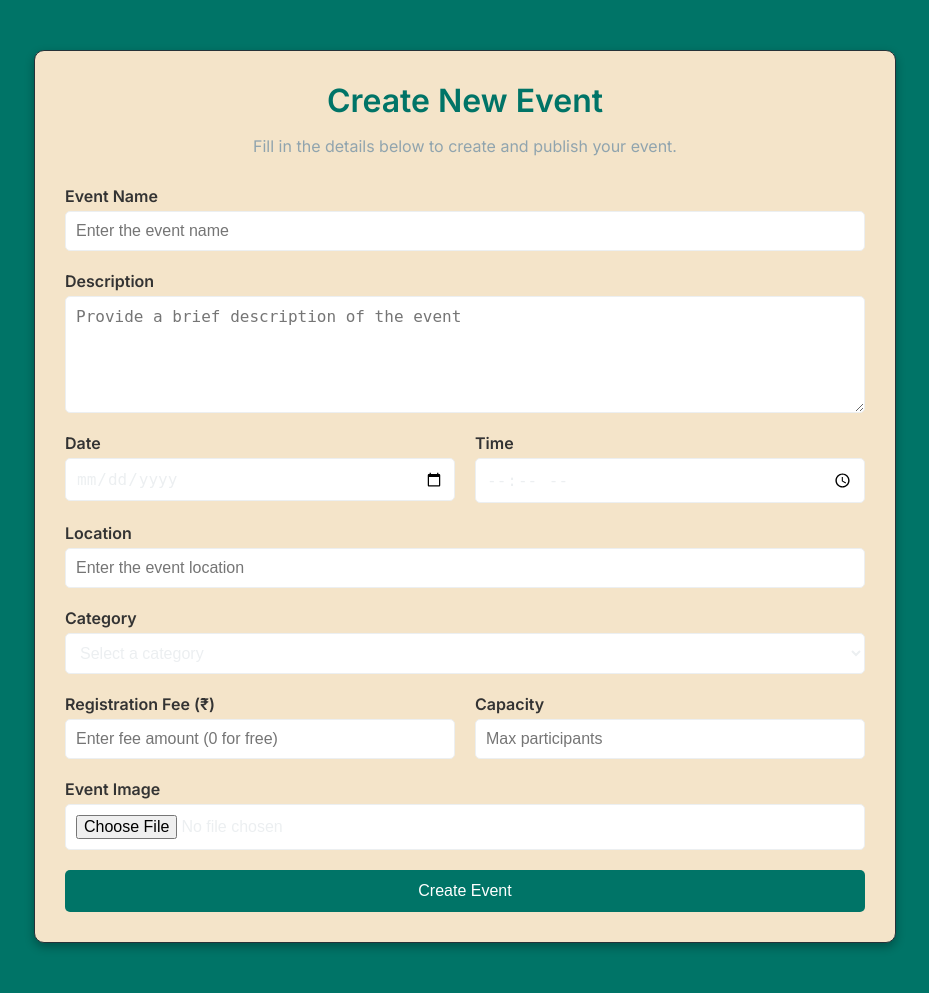
After one commit to jaswanth070/Event-Management, a Django app: page /events/create/ in a window 1280 px wide. The commit adds this page. Shown: the whole page, without its empty margins (175-1104 px from the left). Run offline with Django 5.2, Linux system fonts and the light colour scheme.

Commit message:
Some Progress

```diff
--- /dev/null
+++ b/event_management/Templates/events/event_creation.html
@@ -0,0 +1,267 @@
+<!DOCTYPE html>
+<html lang="en">
+
+<head>
+    <meta charset="UTF-8">
+    <meta name="viewport" content="width=device-width, initial-scale=1.0">
+    <title>Create New Event</title>
+    <link href="https://fonts.googleapis.com/css2?family=Inter:wght@400;600&display=swap" rel="stylesheet">
+    <style>
+        /* General Styles */
+        body {
+            font-family: 'Inter', sans-serif;
+            margin: 0;
+            padding: 0;
+            background-color: #007467;
+            /* Dark background theme */
+            color: #333;
+            /* Light text color for readability */
+        }
+
+        .container {
+            max-width: 800px;
+            margin: 50px auto;
+            background: #f4e4c9;
+            /* Dark container background */
+            border-radius: 10px;
+            box-shadow: 0 4px 10px rgba(0, 0, 0, 0.3);
+            /* Subtle shadow */
+            padding: 30px;
+            border: 1px solid #263238;
+            /* Accent border for better visibility */
+        }
+
+        /* Header */
+        header {
+            text-align: center;
+            margin-bottom: 30px;
+        }
+
+        header img {
+            max-width: 100px;
+            margin-bottom: 20px;
+        }
+
+        header h1 {
+            font-size: 2rem;
+            margin: 0;
+            color: #007467;
+            /* Primary accent color */
+        }
+
+        header p {
+            font-size: 1rem;
+            color: #90A4AE;
+            /* Secondary text color */
+        }
+
+        /* Form Styles */
+        .event-form {
+            display: flex;
+            flex-direction: column;
+            gap: 20px;
+        }
+
+        .form-group {
+            display: flex;
+            flex-direction: column;
+        }
+
+        label {
+            font-weight: 600;
+            margin-bottom: 5px;
+            color: #333;
+            /* Muted text color */
+        }
+
+        input,
+        textarea,
+        select {
+            padding: 10px;
+            font-size: 1rem;
+            border: 1px solid;
+            /* Dark border for form fields */
+            border-radius: 5px;
+            background: #fff;
+            /* Dark input background */
+            color: #ECEFF1;
+            /* Light text color for inputs */
+            outline: none;
+            transition: border-color 0.3s ease, background 0.3s ease;
+        }
+
+        input:focus,
+        textarea:focus,
+        select:focus {
+            border-color: #007467;
+            /* Highlight border on focus */
+            /* background: #37474F; */
+            /* Slightly lighter background on focus */
+        }
+
+        textarea {
+            resize: vertical;
+        }
+
+        /* Form Row for Side-by-Side Inputs */
+        .form-row {
+            display: flex;
+            gap: 20px;
+        }
+
+        .form-row .form-group {
+            flex: 1;
+        }
+
+        /* Button Styles */
+        .btn-primary {
+            padding: 12px 20px;
+            font-size: 1rem;
+            color: #ffffff;
+            /* Button text color */
+            background: #007467;
+            /* Primary accent color */
+            border: none;
+            border-radius: 5px;
+            cursor: pointer;
+            transition: background 0.3s ease, transform 0.2s ease;
+        }
+
+        .btn-primary:hover {
+            background: #039BE5;
+            /* Darker shade for hover effect */
+            transform: scale(1.05);
+            /* Subtle scaling effect */
+        }
+
+        /* Logo */
+        header img {
+            border-radius: 50%;
+            /* Circular logo */
+            border: 2px solid #29B6F6;
+            /* Accent border around logo */
+            padding: 5px;
+        }
+
+        /* Responsive Design */
+        @media (max-width: 600px) {
+            .form-row {
+                flex-direction: column;
+            }
+        }
+    </style>
+</head>
+
+<body>
+    <div class="container">
+        <header>
+            <h1>Create New Event</h1>
+            <p>Fill in the details below to create and publish your event.</p>
+        </header>
+
+        <form class="event-form">
+            <!-- Event Name -->
+            <div class="form-group">
+                <label for="event-name">Event Name</label>
+                <input type="text" id="event-name" name="event_name" placeholder="Enter the event name" required>
+            </div>
+
+            <!-- Event Description -->
+            <div class="form-group">
+                <label for="event-description">Description</label>
+                <textarea id="event-description" name="event_description" rows="5"
+                    placeholder="Provide a brief description of the event" required></textarea>
+            </div>
+
+            <!-- Event Date -->
+            <div class="form-row">
+                <div class="form-group">
+                    <label for="event-date">Date</label>
+                    <input type="date" id="event-date" name="event_date" required>
+                </div>
+
+                <div class="form-group">
+                    <label for="event-time">Time</label>
+                    <input type="time" id="event-time" name="event_time" required>
+                </div>
+            </div>
+
+            <!-- Event Location -->
+            <div class="form-group">
+                <label for="event-location">Location</label>
+                <input type="text" id="event-location" name="event_location" placeholder="Enter the event location"
+                    required>
+            </div>
+
+            <!-- Event Category -->
+            <div class="form-group">
+                <label for="event-category">Category</label>
+                <select id="event-category" name="event_category" required>
+                    <option value="" disabled selected>Select a category</option>
+                    <option value="workshop">Workshop</option>
+                    <option value="competition">Competition</option>
+                    <option value="tech-talk">Tech Talk</option>
+                    <option value="networking">Networking</option>
+                </select>
+            </div>
+
+            <!-- Registration Fee -->
+            <div class="form-row">
+                <div class="form-group">
+                    <label for="event-fee">Registration Fee (₹)</label>
+                    <input type="number" id="event-fee" name="event_fee" placeholder="Enter fee amount (0 for free)">
+                </div>
+
+                <div class="form-group">
+                    <label for="event-capacity">Capacity</label>
+                    <input type="number" id="event-capacity" name="event_capacity" placeholder="Max participants"
+                        required>
+                </div>
+            </div>
+
+            <!-- File Upload -->
+            <div class="form-group">
+                <label for="event-image">Event Image</label>
+                <input type="file" id="event-image" name="event_image" accept="image/*">
+            </div>
+
+            <!-- Submit Button -->
+            <div class="form-group">
+                <button type="submit" class="btn-primary">Create Event</button>
+            </div>
+        </form>
+    </div>
+
+    <script src="https://code.jquery.com/jquery-3.6.0.min.js"></script>
+    <script>
+        $(document).ready(function () {
+            $('.event-form').on('submit', function (e) {
+                e.preventDefault(); // Prevent default form submission
+
+                // Create a FormData object for file upload handling
+                let formData = new FormData(this);
+
+                $.ajax({
+                    url: '/events/create/', // Backend API endpoint
+                    type: 'POST',
+                    data: formData,
+                    processData: false, // Prevent jQuery from automatically processing data
+                    contentType: false, // Set to false for file uploads
+                    headers: {
+                        'X-CSRFToken': '{{ csrf_token }}' // Include CSRF token for Django
+                    },
+                    success: function (response) {
+                        alert('Event created successfully!');
+                        // Redirect or clear the form
+                        $('.event-form')[0].reset();
+                    },
+                    error: function (xhr, status, error) {
+                        alert(`Error: ${xhr.responseJSON.error || 'Failed to create the event'}`);
+                    }
+                });
+            });
+        });
+    </script>
+</body>
+
+</html>
--- a/event_management/event_management/settings.py
+++ b/event_management/event_management/settings.py
@@ -126,3 +126,6 @@ STATICFILES_DIRS = [
 # https://docs.djangoproject.com/en/5.1/ref/settings/#default-auto-field
 
 DEFAULT_AUTO_FIELD = 'django.db.models.BigAutoField'
+
+MEDIA_URL = '/media/'
+MEDIA_ROOT = BASE_DIR / 'media'
--- a/event_management/events/urls.py
+++ b/event_management/events/urls.py
@@ -4,6 +4,7 @@ from django.urls import path
 from .views import *
 
 urlpatterns = [
-    # path('getEventDetails/<str:event_id>/', getEventDetails, name='getEventDetails'),
-    path('event/<str:event_id>/', EventDetailsView.as_view(), name='event_details'),
+    path("organizer/event/<str:event_id>/", EventDetailsView.as_view(),name="event"),
+    path("events/create/", create_event, name="create_event"),
+    # path("organizer/create_event", ,name="create_event")
 ]
--- a/event_management/events/views.py
+++ b/event_management/events/views.py
@@ -1,26 +1,11 @@
-from django.shortcuts import render,redirect
-from django.shortcuts import get_object_or_404
+from django.http import JsonResponse
+from django.views import View
+from django.utils.decorators import method_decorator
 from django.views.decorators.csrf import csrf_exempt
-from events.models import Event
-from django.utils.decorators import method_decorator
-from django.views import View
-from django.http import JsonResponse
-from .models import *
+from django.shortcuts import get_object_or_404,render
 import json
-
-def getEventDetails(request, event_id):
-    event = get_object_or_404(Event,id=event_id)
-    event_details = {
-        "id":event.id,
-        "name": event.name,
-        "description": event.description,
-        "date": event.date,
-        "time": event.time,
-        "is_completed": event.is_completed,
-        "accept_registrations": event.accept_registrations,
-        "organizer": event.organizer.user.first_name,
-    }
-    return JsonResponse(event_details)
+from .models import Event
+from users.models import Organizer
 
 @method_decorator(csrf_exempt, name='dispatch')
 class EventDetailsView(View):
@@ -35,8 +20,14 @@ class EventDetailsView(View):
             "description": event.description,
             "date": event.date,
             "time": event.time,
+            "location": event.location,
+            "category": event.category,
+            "fee": event.fee,
+            "capacity": event.capacity,
             "is_completed": event.is_completed,
             "accept_registrations": event.accept_registrations,
+            "participants_count": event.participants.count(),
+            "image_url": event.image.url if event.image else None,
         }
         return JsonResponse(data)
 
@@ -47,13 +38,49 @@ class EventDetailsView(View):
         event = get_object_or_404(Event, id=event_id, organizer__user=request.user)
         try:
             data = json.loads(request.body)
+            # Update event fields with provided data or retain current values
             event.name = data.get("name", event.name)
             event.description = data.get("description", event.description)
             event.date = data.get("date", event.date)
             event.time = data.get("time", event.time)
+            event.location = data.get("location", event.location)
+            event.category = data.get("category", event.category)
+            event.fee = data.get("fee", event.fee)
+            event.capacity = data.get("capacity", event.capacity)
             event.is_completed = data.get("is_completed", event.is_completed)
             event.accept_registrations = data.get("accept_registrations", event.accept_registrations)
             event.save()
             return JsonResponse({"message": "Event updated successfully!"})
         except Exception as e:
             return JsonResponse({"error": str(e)}, status=400)
+
+def create_event(request):
+    if request.method == "POST":
+        try:
+            # Extract organizer from request user
+            organizer = Organizer.objects.get(user=request.user)
+
+            # Parse form data
+            event_data = request.POST
+            image = request.FILES.get('event_image')  # Get uploaded image
+
+            # Create event
+            event = Event.objects.create(
+                id=event_data.get("event_id", None),
+                name=event_data["event_name"],
+                description=event_data["event_description"],
+                date=event_data["event_date"],
+                time=event_data["event_time"],
+                location=event_data["event_location"],
+                category=event_data["event_category"],
+                fee=event_data.get("event_fee", 0),
+                capacity=event_data["event_capacity"],
+                image=image,  # Save the uploaded image
+                organizer=organizer
+            )
+            return JsonResponse({"message": "Event created successfully!"}, status=201)
+        except KeyError as e:
+            return JsonResponse({"error": f"Missing field: {str(e)}"}, status=400)
+        except Exception as e:
+            return JsonResponse({"error": str(e)}, status=500)
+    return render(request,"events/event_creation.html")
--- a/event_management/users/urls.py
+++ b/event_management/users/urls.py
@@ -4,6 +4,7 @@ from .views import *
 urlpatterns = [
     path('register/', register, name='register'),
      path('login/', login_view, name='login'),
+     path('logout/', logout_view, name='logout'),
     # path('register/role/', views.role_selection, name='role_selection'),
     # path('register/organizer/', views.organizer_register, name='organizer_register'),
     # path('register/participant/', views.participant_register, name='participant_register'),
--- a/event_management/users/views.py
+++ b/event_management/users/views.py
@@ -1,5 +1,5 @@
 from django.shortcuts import render, redirect
-from django.contrib.auth import authenticate, login
+from django.contrib.auth import authenticate, login,logout
 from django.http import JsonResponse
 from django.contrib import messages
 from .models import Organizer, Participant, Volunteer, UserProfile
@@ -89,3 +89,7 @@ def login_view(request):
             }, status=400)
 
     return render(request, "login.html")
+
+def logout_view(request):
+    logout(request)
+    return redirect('login')
```
Also changed, not shown: event_management/Templates/Dashboards/base.html (+3 -17 lines), event_management/Templates/Dashboards/organizer.html (+55 -5 lines), event_management/Templates/events/event_detail.html (deleted, +0 -96 lines), event_management/events/models.py (+21 -0 lines), event_management/u_dashboards/views.py (+8 -2 lines), event_management/db.sqlite3, event_management/events/migrations/0005_event_capacity_event_category_event_fee_event_image_and_more.py (added), event_management/events/migrations/0006_rename_loaction_event_location.py (added), event_management/media/event_images/Flight_6_Website_Desktop_2_2d66a32ebf.jpg (added), 1 other file.
